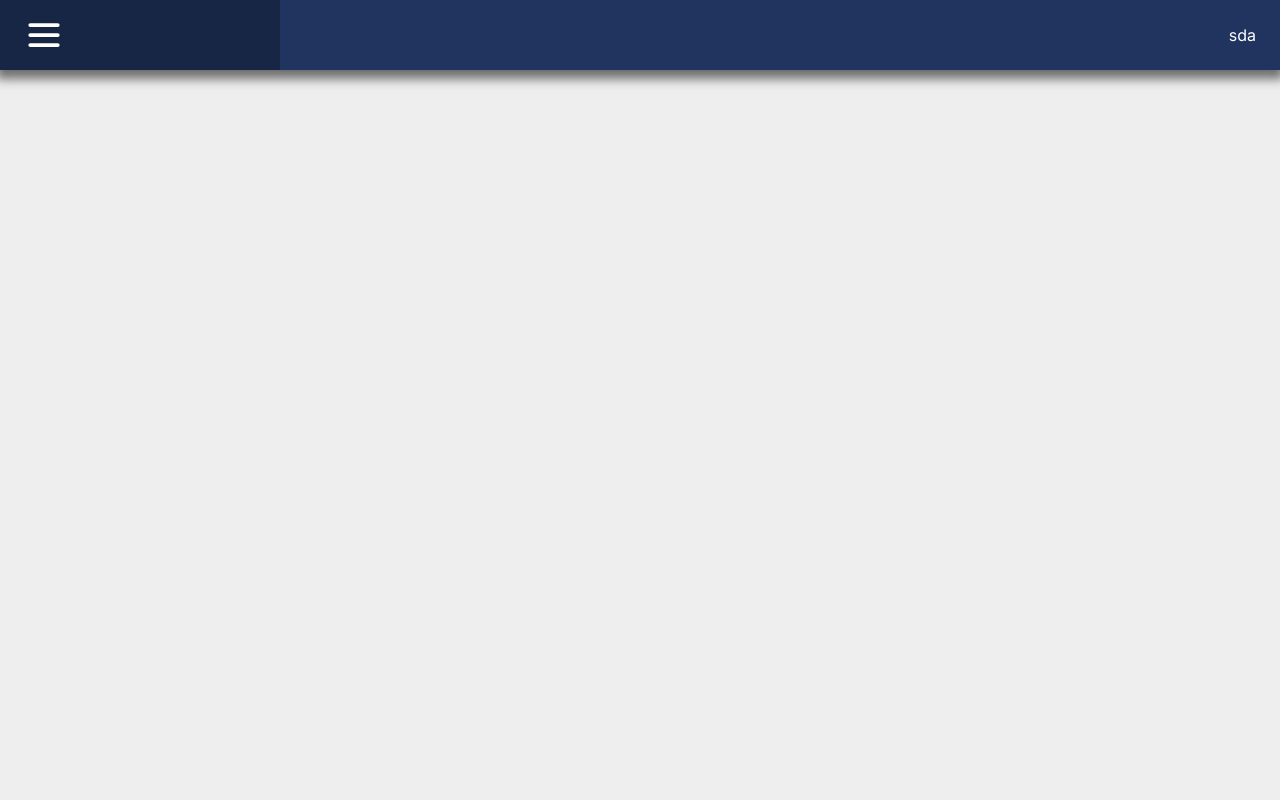
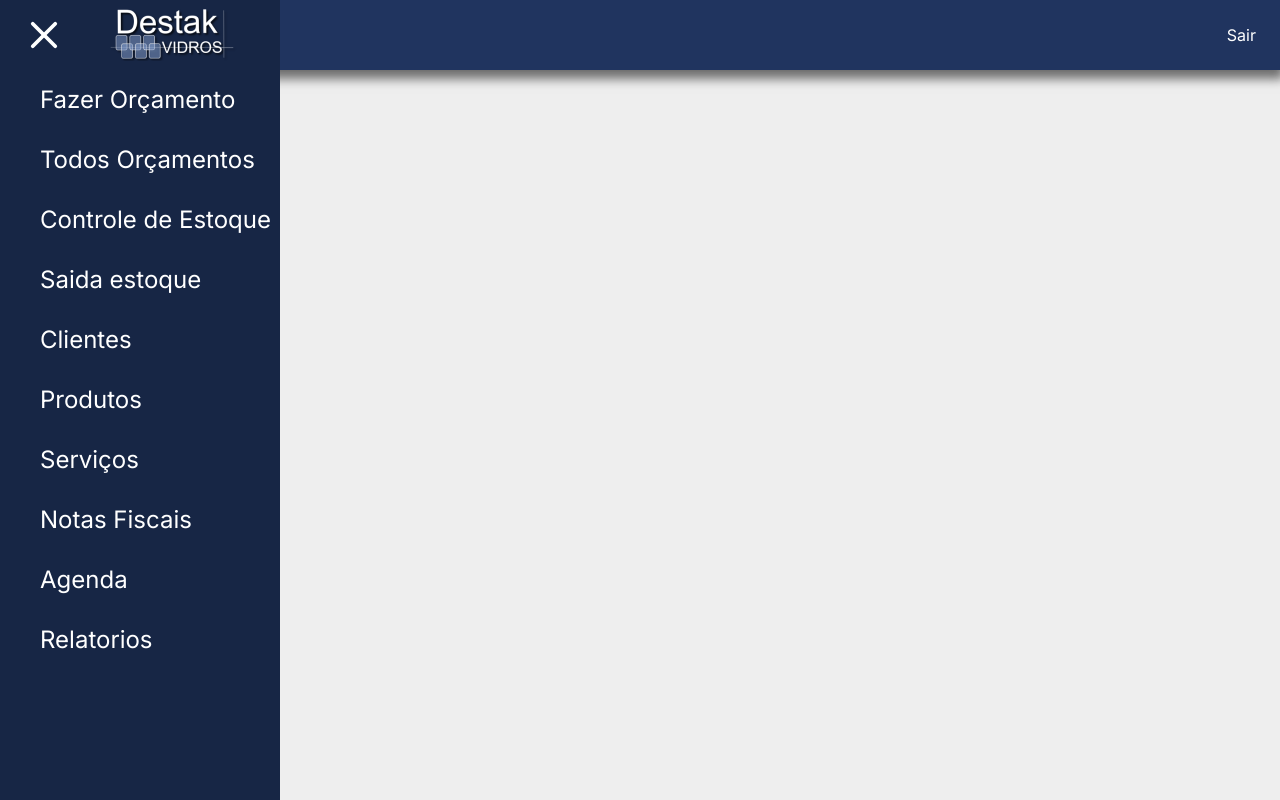
Before and after one commit to EvandroLimaBarbosa/Sistema_Destak_Vidros, a React (Vite) app: page / in a window 1280 px wide. Built offline with nearby package versions, Linux system fonts and the light colour scheme.

Commit message:
Sidebar att

```diff
--- a/src/Layout/Header.tsx
+++ b/src/Layout/Header.tsx
@@ -1,30 +1,36 @@
-import { List as HamburgIcon} from "phosphor-react";
-import { useState } from 'react';
+import { List as HamburgIcon } from "phosphor-react";
+import { useState } from "react";
 import Sidebar from "../components/Sidebar";
 
-
+import { X as CloseIcon } from "phosphor-react";
 
 export default function Header() {
-const [sidebar, setSidebar] = useState(false)
+  const [sidebar, setSidebar] = useState(false);
 
-const showSidebar = () => setSidebar(!sidebar)
+  const showSidebar = () => setSidebar(!sidebar);
 
   return (
     //  Conteiner de todo o menu
-    <div className="mx-auto pr-6 flex flex-row items-center bg-[#20345F] text-white justify-between shadow-[0_5px_10px_4px_#0000008a]">
-
+    <div className="mx-auto h-[70px] pr-6 flex flex-row items-center bg-[#20345F] text-white justify-between shadow-[0_5px_10px_4px_#0000008a]">
       {/* lado esquerdo do menu */}
-      <div className="bg-[#172645] pl-6 h-[70px] w-[280px] flex items-center">
-
-        {/* icone do menu */}
-        <button>
-        <HamburgIcon onClick={showSidebar} className="hover:text-[#787878]" size={40} weight="bold" />
-        {sidebar && <Sidebar/>}
-        </button>
+      <div>
+        {sidebar ? (
+          <Sidebar
+            icon={HamburgIcon}
+            activeAllScreen={!sidebar}
+            onClick={showSidebar}
+          />
+        ) : (
+          <Sidebar
+            icon={CloseIcon}
+            activeAllScreen={!sidebar}
+            onClick={showSidebar}
+          />
+        )}
       </div>
 
       {/* lado direito do menu */}
-      <div>sda</div>
+      <div>Sair</div>
     </div>
   );
 }
--- /dev/null
+++ b/src/components/ItemsSidebar.tsx
@@ -0,0 +1,12 @@
+interface ItemsSidebarProps {
+  value: string;
+  link: string;
+}
+
+export default function ItemsSidebar(props : ItemsSidebarProps) {
+  return (
+    <a href={`/${props.link}`} className="h-[60px] hover:bg-[#20345F] flex hover:text-gray-400 text-2xl pl-10 items-center">
+      {props.value}
+    </a>
+  );
+}
--- a/src/components/Sidebar.tsx
+++ b/src/components/Sidebar.tsx
@@ -1,7 +1,51 @@
-export default function Sidebar() {
+import ItemsSidebar from "./ItemsSidebar";
+import LogoDestak from "/public/Logo Transparente Branca 3.png";
+
+interface SidebarProps {
+  onClick: any;
+  icon: any;
+  activeAllScreen: boolean;
+}
+
+export default function Sidebar(props: SidebarProps) {
   return (
-    <div className="bg-[#172645] top-[70px]  h-[500px] left-0 w-[280px] absolute">
-      <a href="">Orçamentos</a>
+    //  container da sidebar
+    <div
+      className={`bg-[#172645] top-0 ${
+        props.activeAllScreen ? "h-screen" : "h-[70px]"
+      } left-0 w-[280px] absolute`}
+    >
+      {/* container do header */}
+      <div
+        className={`bg-[#172645] py-0 pl-6 h-[70px] w-[280px] flex items-center`}
+      >
+        {/* icone do X */}
+        <button>
+          <props.icon
+            onClick={props.onClick}
+            className="hover:text-[#787878]"
+            size={40}
+            weight="bold"
+          />
+        </button>
+        <img className="m-auto" src={LogoDestak} />
+      </div>
+
+      {/* container dos links */}
+      {props.activeAllScreen && (
+        <div>
+          <ItemsSidebar link="" value="Fazer Orçamento" />
+          <ItemsSidebar link="fazerorcamento" value="Todos Orçamentos" />
+          <ItemsSidebar link="" value="Controle de Estoque" />
+          <ItemsSidebar link="" value="Saida estoque" />
+          <ItemsSidebar link="" value="Clientes" />
+          <ItemsSidebar link="" value="Produtos" />
+          <ItemsSidebar link="" value="Serviços" />
+          <ItemsSidebar link="" value="Notas Fiscais" />
+          <ItemsSidebar link="" value="Agenda" />
+          <ItemsSidebar link="" value="Relatorios" />
+        </div>
+      )}
     </div>
   );
 }
```
Also changed, not shown: public/Logo Transparente Branca 3.png (added).
